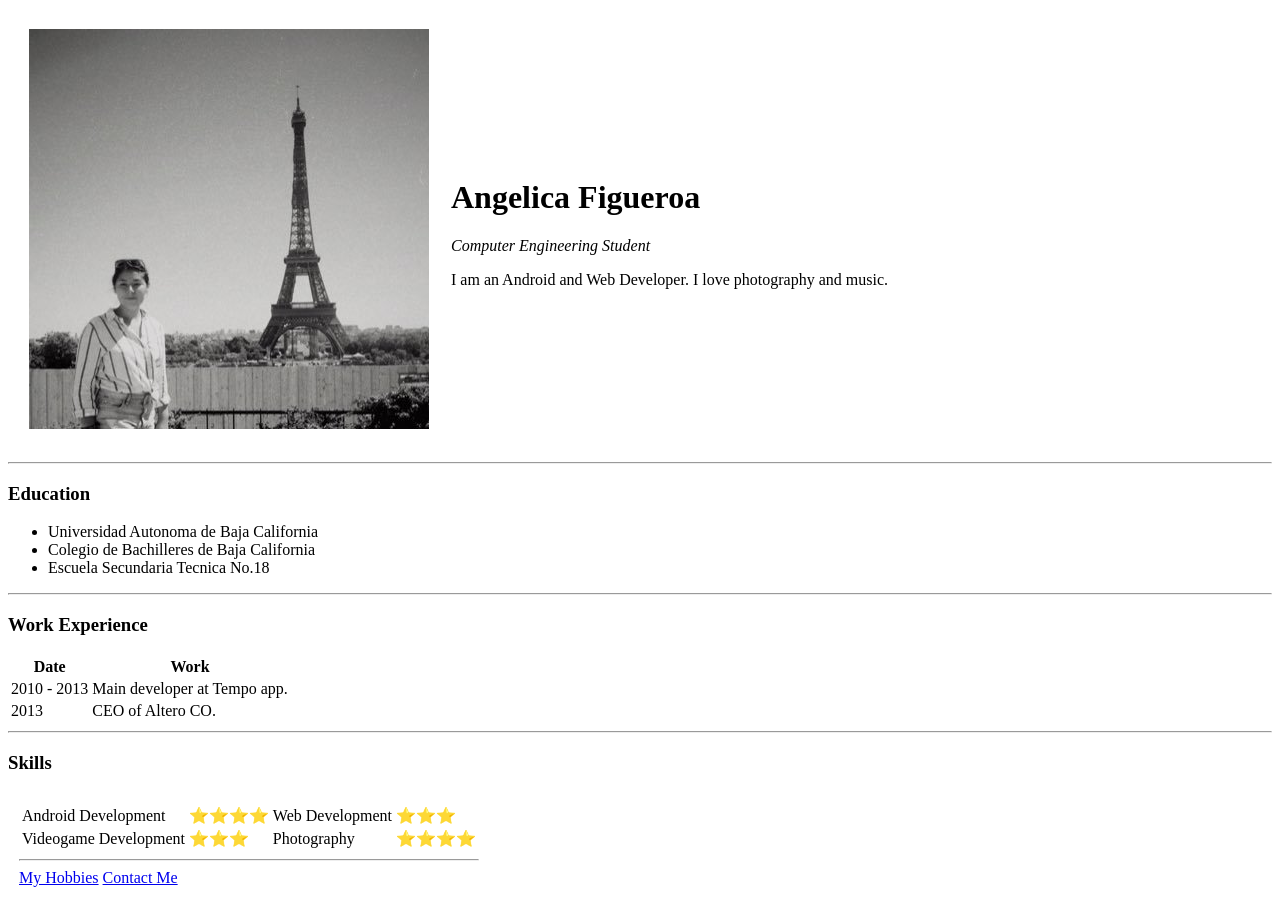
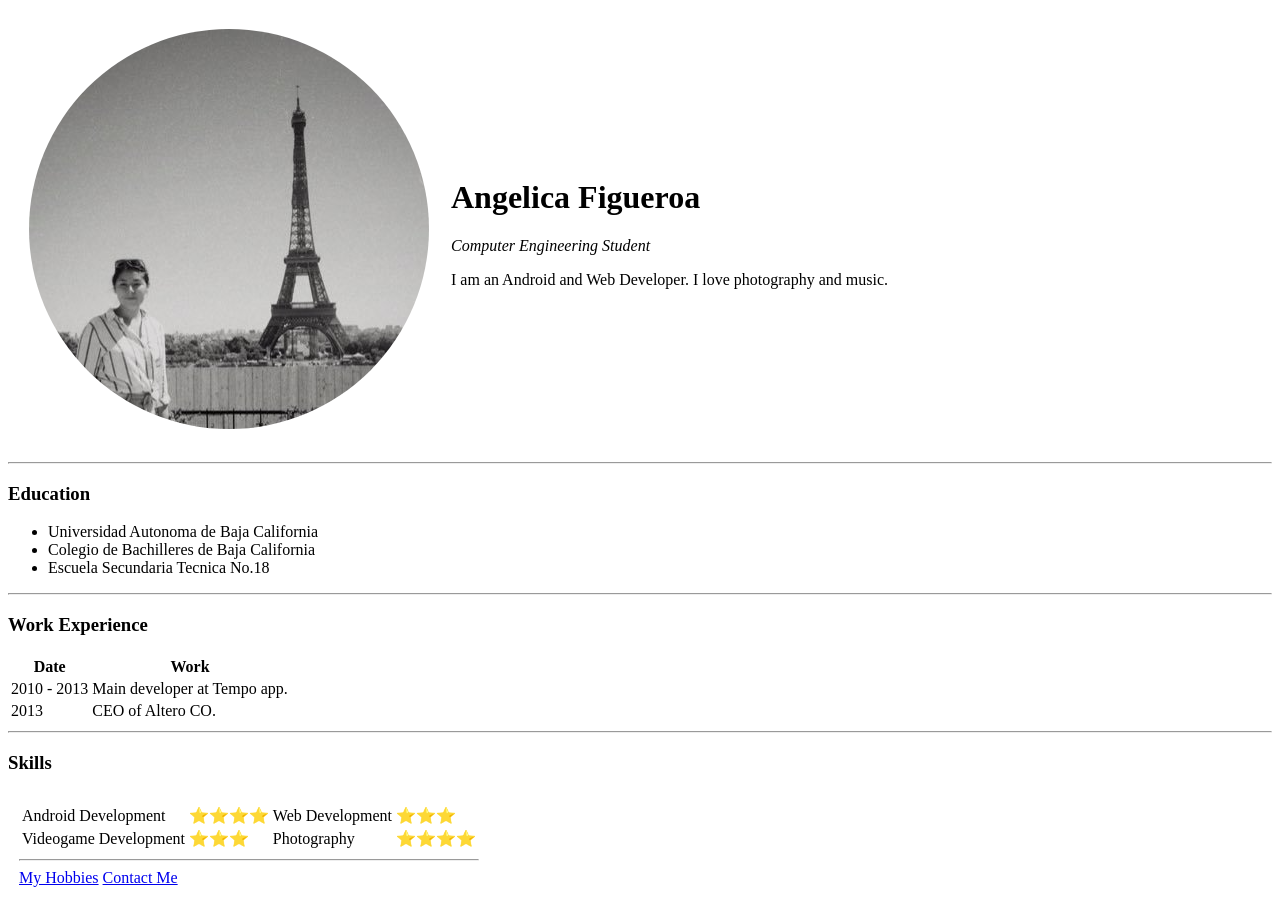
Before and after one commit to angelicaf13/cv, a plain HTML site: page index.html in a window 1280 px wide. Drawn offline with Linux system fonts and the light colour scheme.

Commit message:
Changed the profile image.

```diff
--- a/index.html
+++ b/index.html
@@ -9,7 +9,7 @@
 <body>
   <table cellspacing="20">
     <tr>
-      <td><img src="images\angelica_profile.jpg" alt="angelica profile picture"></td>
+      <td><img src="images\angelica_profile.png" alt="angelica profile picture"></td>
       <td>
         <h1>Angelica Figueroa</h1>
         <p><em>Computer Engineering Student</em></p>
```
